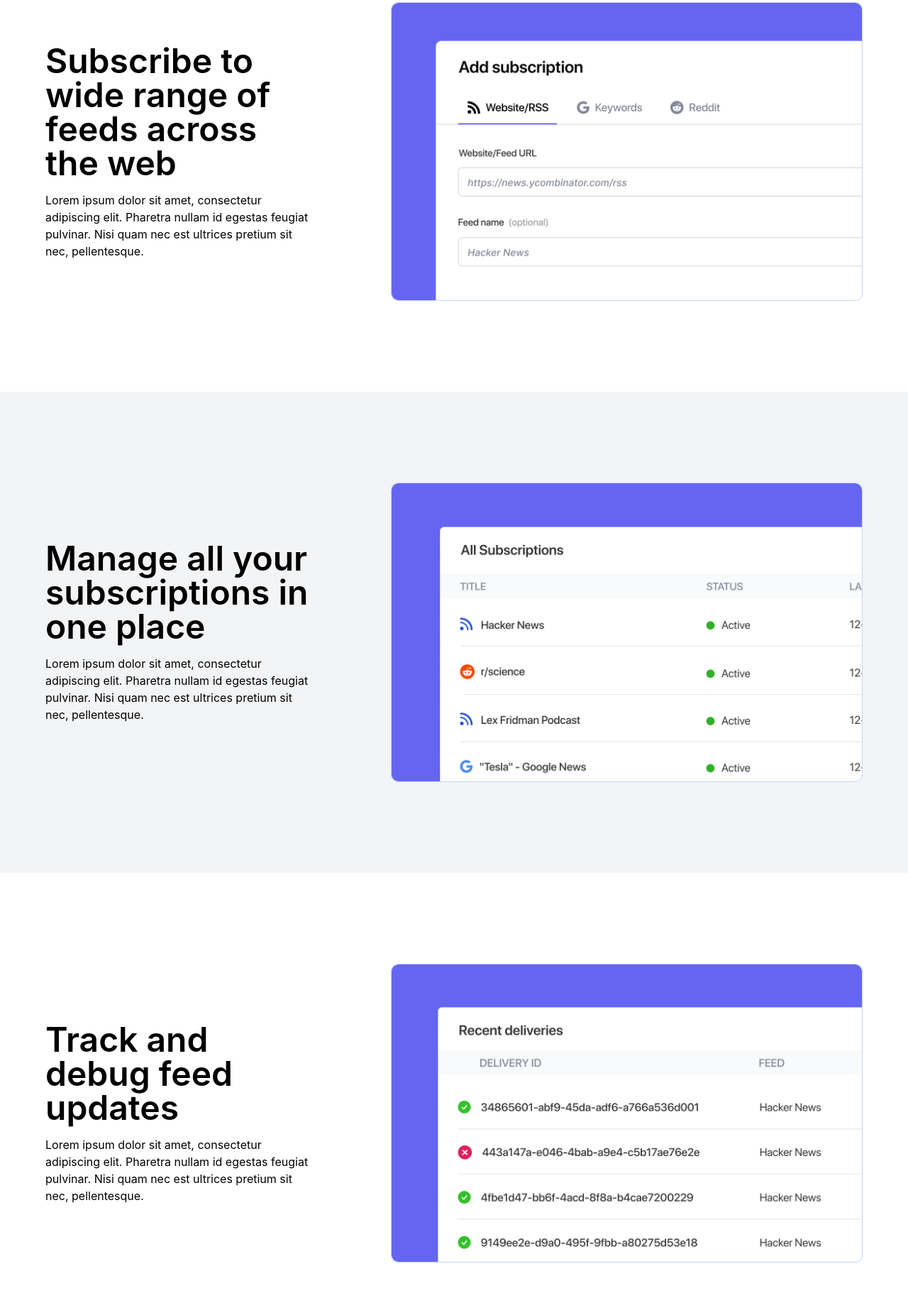
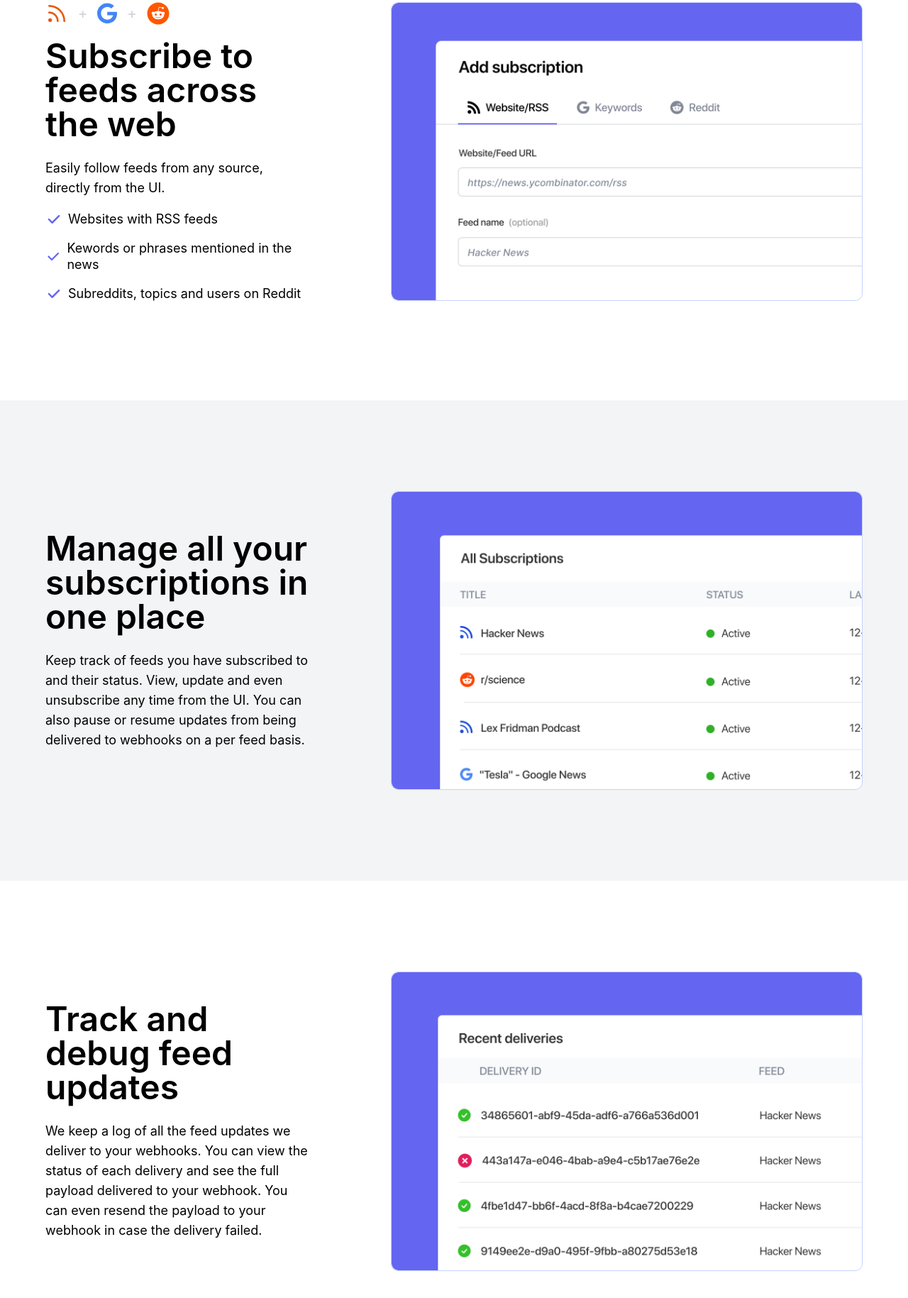
Before and after one commit to gaganlokesh/feeder-site, an Astro site: page / in a window 1280 px wide. Shown: the part 1625-3454 px from the top of the page at 71% size. Built offline with nearby package versions, Linux system fonts and the light colour scheme; Astro itself is replaced by a stand-in of ours.

Commit message:
Update feature descriptions

```diff
--- a/src/pages/index.astro
+++ b/src/pages/index.astro
@@ -66,10 +66,31 @@ import Layout from '../layouts/Layout.astro';
         <div class="grid grid-cols-12 gap-x-4">
           <div class="flex col-span-4">
             <div class="grow self-center">
-              <h2 class="mb-4 font-semibold">Subscribe to wide range of feeds across the web</h2>
-              <p>
-                Lorem ipsum dolor sit amet, consectetur adipiscing elit. Pharetra nullam id egestas feugiat pulvinar. Nisi quam nec est ultrices pretium sit nec, pellentesque.
+              <div class="mb-5 flex items-center">
+                <Icon name="rss" class="w-8 text-[#EA580C]" />
+                <span class="mx-3.5 text-xl font-medium text-gray-300">+</span>
+                <Icon name="google" class="w-7 text-[#4285F4]" />
+                <span class="mx-3.5 text-xl font-medium text-gray-300">+</span>
+                <Icon name="reddit" class="w-8 text-[#FF5700]" />
+              </div>
+              <h2 class="mb-6 font-semibold">Subscribe to feeds across the web</h2>
+              <p class="mb-4 text-lg">
+                Easily follow feeds from any source, directly from the UI.
               </p>
+              <ul class="text-lg space-y-2">
+                <li class="inline-flex">
+                  <Icon name="check" class="w-6 mr-2 text-primary-500" />
+                  Websites with RSS feeds
+                </li>
+                <li class="inline-flex">
+                  <Icon name="check" class="w-6 mr-2 text-primary-500" />
+                  <span class="leading-tight">Kewords or phrases mentioned in the news</span>
+                </li>
+                <li class="inline-flex">
+                  <Icon name="check" class="w-6 mr-2 text-primary-500" />
+                  Subreddits, topics and users on Reddit
+                </li>
+              </ul>
             </div>
           </div>
           <div class="col-start-6 col-span-7">
@@ -85,9 +106,10 @@ import Layout from '../layouts/Layout.astro';
         <div class="grid grid-cols-12 gap-x-4">
           <div class="flex col-span-4">
             <div class="grow self-center">
-              <h2 class="mb-4 font-semibold">Manage all your subscriptions in one place</h2>
-              <p>
-                Lorem ipsum dolor sit amet, consectetur adipiscing elit. Pharetra nullam id egestas feugiat pulvinar. Nisi quam nec est ultrices pretium sit nec, pellentesque.
+              <h2 class="mb-6 font-semibold">Manage all your subscriptions in one place</h2>
+              <p class="text-lg">
+                Keep track of feeds you have subscribed to and their status. View, update and even unsubscribe any time from the UI.
+                You can also pause or resume updates from being delivered to webhooks on a per feed basis.
               </p>
             </div>
           </div>
@@ -104,9 +126,11 @@ import Layout from '../layouts/Layout.astro';
         <div class="grid grid-cols-12 gap-x-4">
           <div class="flex col-span-4">
             <div class="grow self-center">
-              <h2 class="mb-4 font-semibold">Track and debug feed updates</h2>
-              <p>
-                Lorem ipsum dolor sit amet, consectetur adipiscing elit. Pharetra nullam id egestas feugiat pulvinar. Nisi quam nec est ultrices pretium sit nec, pellentesque.
+              <h2 class="mb-6 font-semibold">Track and debug feed updates</h2>
+              <p class="text-lg">
+                We keep a log of all the feed updates we deliver to your webhooks.
+                You can view the status of each delivery and see the full payload delivered to your webhook.
+                You can even resend the payload to your webhook in case the delivery failed.
               </p>
             </div>
           </div>
```
Also changed, not shown: src/icons/check.svg (added), src/icons/google.svg (added), src/icons/reddit.svg (added), src/icons/rss.svg (added).
